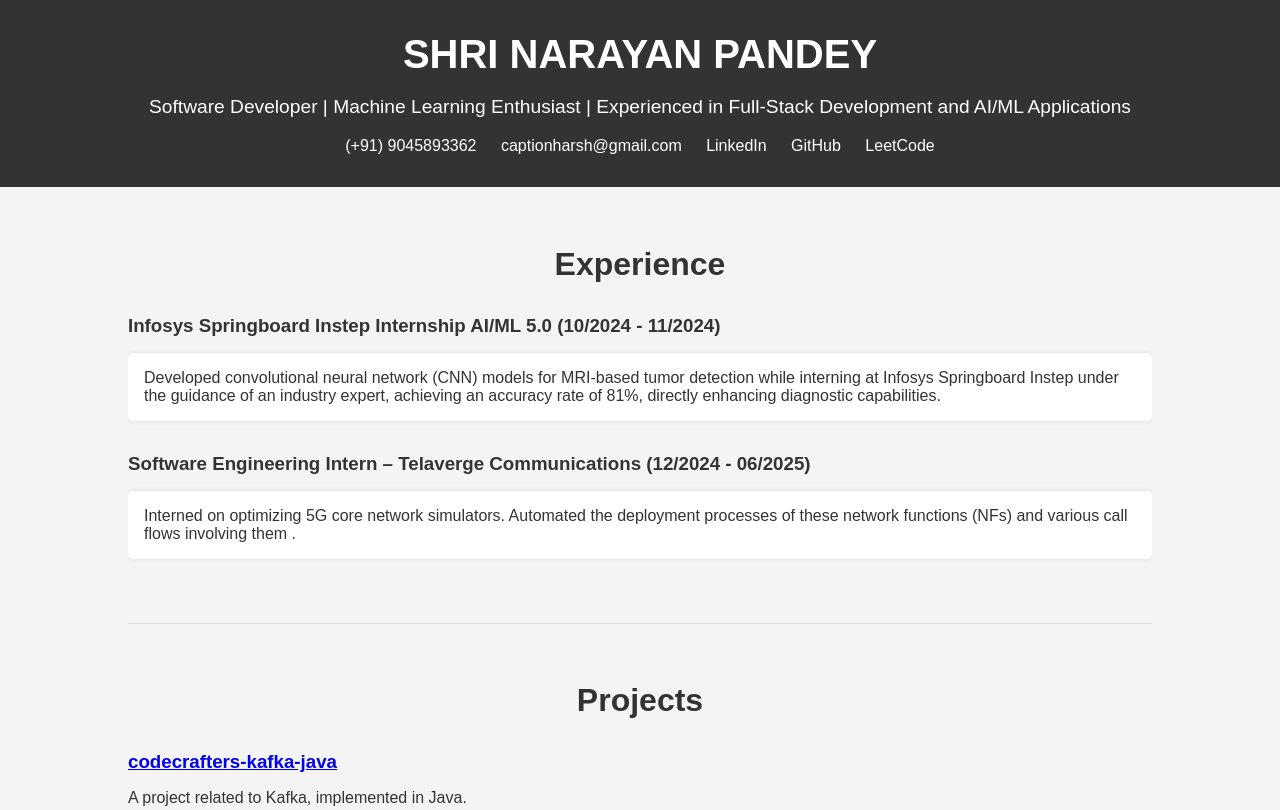
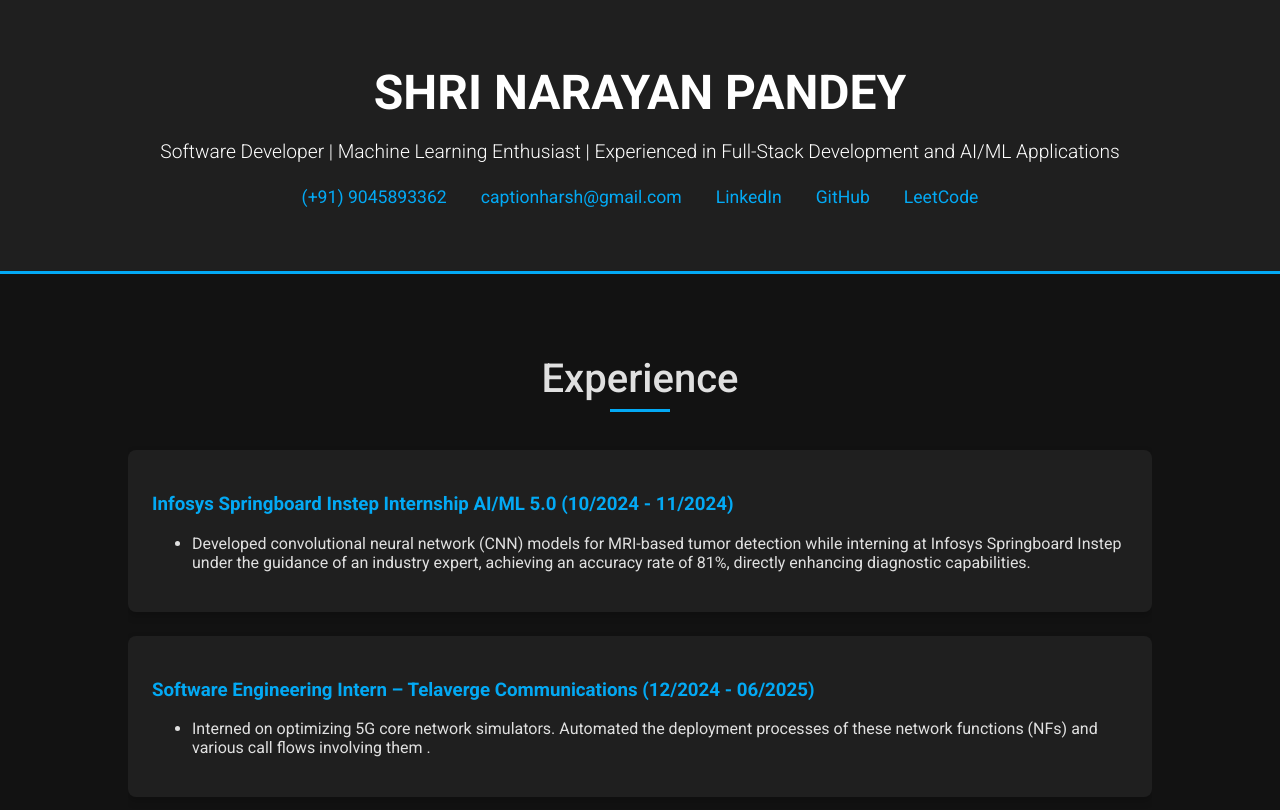
Before and after one commit to ShriNarayanPandey01/ShriNarayanPandey01.github.io, a plain HTML site: page index.html in a window 1280 px wide. Shown: the top 810 px of the page. Drawn offline with Linux system fonts and the light colour scheme.

Commit message:
styling portfolio

```diff
--- a/style.css
+++ b/style.css
@@ -1,10 +1,12 @@
+
+@import url('https://fonts.googleapis.com/css2?family=Roboto:wght@300;400;500;700&display=swap');
 
 body {
-    font-family: 'Arial', sans-serif;
+    font-family: 'Roboto', sans-serif;
     margin: 0;
     padding: 0;
-    background: #f4f4f4;
-    color: #333;
+    background: #121212;
+    color: #e0e0e0;
 }
 
 .container {
@@ -14,61 +16,86 @@ body {
 }
 
 header {
-    background: #333;
+    background: #1f1f1f;
     color: #fff;
-    padding: 2rem 0;
+    padding: 4rem 0;
     text-align: center;
+    border-bottom: 3px solid #03a9f4;
 }
 
 header h1 {
     margin: 0;
-    font-size: 2.5rem;
+    font-size: 3rem;
+    font-weight: 700;
 }
 
 header p {
     font-size: 1.2rem;
+    font-weight: 300;
 }
 
 .contact-info {
-    margin-top: 1rem;
+    margin-top: 1.5rem;
 }
 
 .contact-info a {
+    color: #03a9f4;
+    text-decoration: none;
+    margin: 0 15px;
+    font-size: 1.1rem;
+    transition: color 0.3s ease;
+}
+
+.contact-info a:hover {
     color: #fff;
-    text-decoration: none;
-    margin: 0 10px;
 }
 
 .section {
-    padding: 2rem 0;
-    border-bottom: 1px solid #ddd;
+    padding: 3rem 0;
+    border-bottom: 1px solid #333;
 }
 
 .section h2 {
     text-align: center;
-    margin-bottom: 2rem;
-    font-size: 2rem;
+    margin-bottom: 3rem;
+    font-size: 2.5rem;
+    font-weight: 500;
+    position: relative;
 }
 
-.section ul {
-    list-style: none;
-    padding: 0;
+.section h2::after {
+    content: '';
+    position: absolute;
+    bottom: -10px;
+    left: 50%;
+    transform: translateX(-50%);
+    width: 60px;
+    height: 3px;
+    background: #03a9f4;
 }
 
-.section ul li {
-    background: #fff;
-    margin-bottom: 10px;
-    padding: 1rem;
-    border-radius: 5px;
-    box-shadow: 0 0 5px rgba(0,0,0,0.1);
+.project, .job, .certification, .achievement {
+    background: #1f1f1f;
+    margin-bottom: 1.5rem;
+    padding: 1.5rem;
+    border-radius: 8px;
+    box-shadow: 0 4px 8px rgba(0,0,0,0.2);
+    transition: transform 0.3s ease, box-shadow 0.3s ease;
 }
 
-.project, .job {
-    margin-bottom: 2rem;
+.project:hover, .job:hover, .certification:hover, .achievement:hover {
+    transform: translateY(-5px);
+    box-shadow: 0 8px 16px rgba(0,0,0,0.3);
 }
 
-.project h3, .job h3 {
-    margin-bottom: 0.5rem;
+
+.project h3 a, .job h3, .certification p, .achievement p {
+    color: #03a9f4;
+    text-decoration: none;
+}
+
+.project p {
+    font-weight: 300;
 }
 
 .skills-list {
@@ -79,19 +106,21 @@ header p {
     display: inline-block;
     background: #333;
     color: #fff;
-    padding: 5px 10px;
-    margin: 5px;
-    border-radius: 5px;
+    padding: 8px 15px;
+    margin: 8px;
+    border-radius: 20px;
+    font-weight: 500;
+    transition: background 0.3s ease;
+}
+
+.skills-list p:hover {
+    background: #03a9f4;
 }
 
 footer {
     text-align: center;
     padding: 2rem 0;
-    background: #333;
-    color: #fff;
+    background: #1f1f1f;
+    color: #aaa;
+    margin-top: 2rem;
 }
-
-footer a {
-    color: #fff;
-    margin: 0 10px;
-}
```
